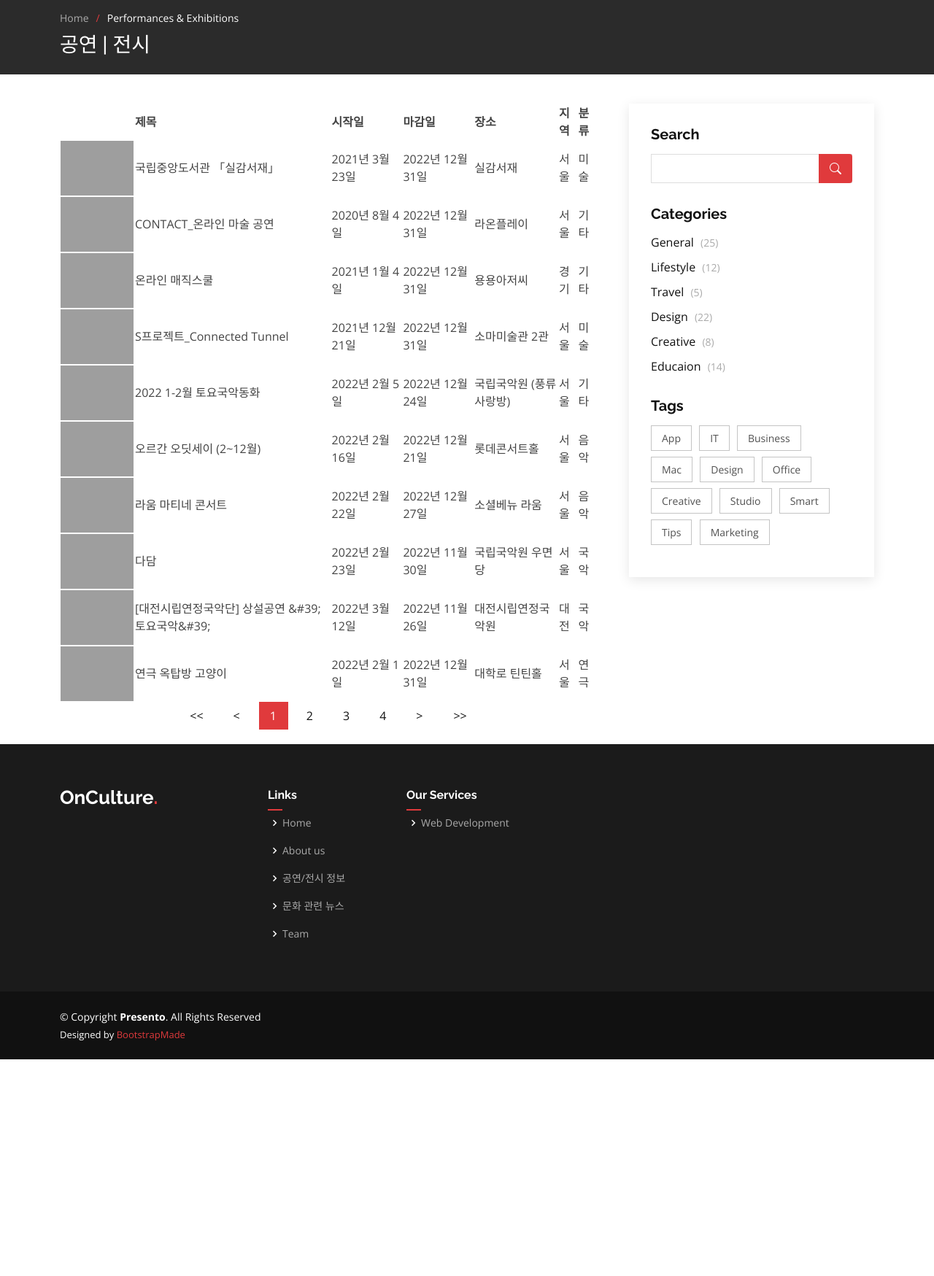
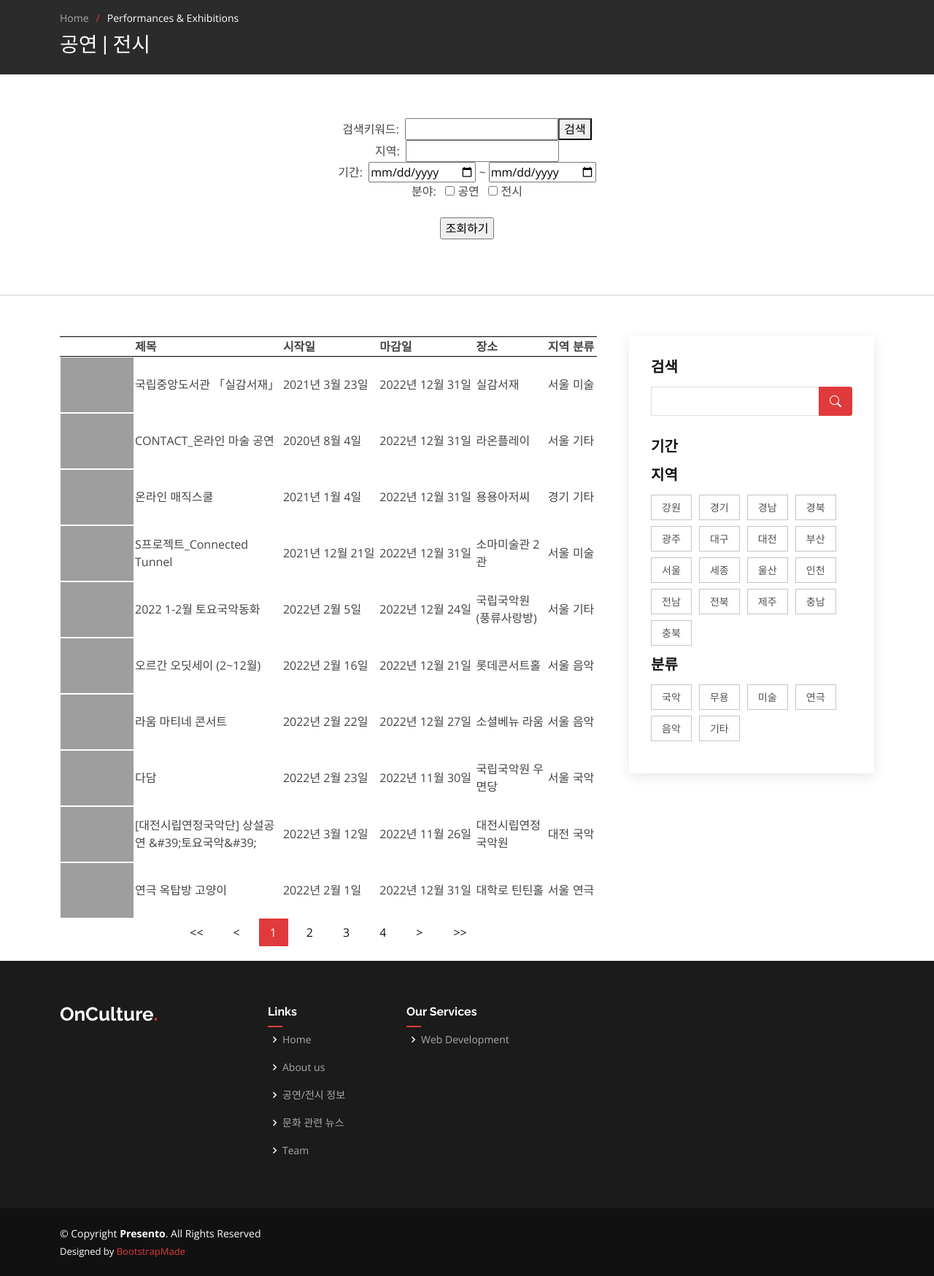
Before and after one commit to hsollc/twoapps_merger_test, a Django app: page /index/performance/ in a window 1280 px wide. Shown: the part 83-1832 px from the top of the page at 73% size. Before the commit the page ends 1535 px from the top, so only its background shows below. Run offline with Django 4.2, Linux system fonts and the light colour scheme; data comes from the database, SQL or seed files in the repository; some libraries are stand-ins or nearby versions; grey boxes are pictures that could not be loaded.

Commit message:
performance.html 관련 스타일 수정

```diff
--- a/InterfaceApp/static/assets/css/style.css
+++ b/InterfaceApp/static/assets/css/style.css
@@ -1967,7 +1967,31 @@ section {
   color: #aaaaaa;
   font-size: 14px;
 }
-
+.performance_table{
+  border-spacing: 2px;
+  border-top: 1px solid black;
+}
+.performance_thumbnail {
+
+}
+.performance_title{
+  width: 30%;
+}
+.performance_startDate{
+  width: 20%;
+}
+.performance_endDate{
+  width: 20%;
+}
+.performance_place{
+  width: 15%;
+}
+.performance_area{
+  width: 5%;
+}
+.performance_realName{
+  width: 5%;
+}
 /*--------------------------------------------------------------
 # Footer
 --------------------------------------------------------------*/
@@ -2131,3 +2155,7 @@ section {
   color: #fff;
   text-decoration: none;
 }
+
+#performance_thumbnail{
+  width: 10%;
+}
--- a/InterfaceApp/templates/performance.html
+++ b/InterfaceApp/templates/performance.html
@@ -19,7 +19,7 @@
 
       </div>
     </section><!-- End Breadcrumbs -->
-    <!--
+
     <section class="search" style="text-align: center;">
       <form action="">
         검색키워드:&nbsp;&nbsp;<input type="text" name="keyword"><button>검색</button><br>
@@ -33,7 +33,7 @@
     </section>
 
     <hr>
-    -->
+
       <script>
 
       </script>
@@ -44,28 +44,28 @@
         <div class="row">
           <div class="col-lg-8 entries">
             <div>
-              <table>
+              <table class="performance_table">
                 <thead>
-                  <tr>
-                    <th></th>
-                    <th>제목</th>
-                    <th>시작일</th>
-                    <th>마감일</th>
-                    <th>장소</th>
-                    <th>지역</th>
-                    <th>분류</th>
+                  <tr style="border-bottom: 1px solid black;">
+                    <th class="performance_thumbnail"></th>
+                    <th class="performance_title">제목</th>
+                    <th class="performance_startDate">시작일</th>
+                    <th class="performance_endDate">마감일</th>
+                    <th class="performance_place">장소</th>
+                    <th class="performance_area">지역</th>
+                    <th class="performance_realName">분류</th>
                   </tr>
                 </thead>
                 <tbody>
                   {% for performance in performance_list %}
                   <tr>
-                    <td><img src="{{performance.thumbnail}}" style="width: 100px;"></td>
-                    <td>{{performance.title}}</td>
-                    <td>{{performance.startDate}}</td>
-                    <td>{{performance.endDate}}</td>
-                    <td>{{performance.place}}</td>
-                    <td>{{performance.area}}</td>
-                    <td>{{performance.realmName}}</td>
+                    <td class="performance_thumbnail"><img src="{{performance.thumbnail}}" style="width: 100px;"></td>
+                    <td class="performance_title">{{performance.title}}</td>
+                    <td class="performance_startDate">{{performance.startDate}}</td>
+                    <td class="performance_endDate">{{performance.endDate}}</td>
+                    <td class="performance_place">{{performance.place}}</td>
+                    <td class="performance_area">{{performance.area}}</td>
+                    <td class="performance_realName">{{performance.realmName}}</td>
                   </tr>
                   {% endfor %}
                 </tbody>
@@ -125,7 +125,7 @@
 
             <div class="sidebar">
 
-              <h3 class="sidebar-title">Search</h3>
+              <h3 class="sidebar-title">검색</h3>
               <div class="sidebar-item search-form">
                 <form action="">
                   <input type="text">
@@ -133,32 +133,42 @@
                 </form>
               </div><!-- End sidebar search formn-->
 
-              <h3 class="sidebar-title">Categories</h3>
-              <div class="sidebar-item categories">
+              <h3 class="sidebar-title">기간</h3>
+              <div>
+
+              </div>
+              <h3 class="sidebar-title">지역</h3>
+              <div class="sidebar-item tags">
                 <ul>
-                  <li><a href="#">General <span>(25)</span></a></li>
-                  <li><a href="#">Lifestyle <span>(12)</span></a></li>
-                  <li><a href="#">Travel <span>(5)</span></a></li>
-                  <li><a href="#">Design <span>(22)</span></a></li>
-                  <li><a href="#">Creative <span>(8)</span></a></li>
-                  <li><a href="#">Educaion <span>(14)</span></a></li>
+                  <li><a href="#">강원</a></li>
+                  <li><a href="#">경기</a></li>
+                  <li><a href="#">경남</a></li>
+                  <li><a href="#">경북</a></li>
+                  <li><a href="#">광주</a></li>
+                  <li><a href="#">대구</a></li>
+                  <li><a href="#">대전</a></li>
+                  <li><a href="#">부산</a></li>
+                  <li><a href="#">서울</a></li>
+                  <li><a href="#">세종</a></li>
+                  <li><a href="#">울산</a></li>
+                  <li><a href="#">인천</a></li>
+                  <li><a href="#">전남</a></li>
+                  <li><a href="#">전북</a></li>
+                  <li><a href="#">제주</a></li>
+                  <li><a href="#">충남</a></li>
+                  <li><a href="#">충북</a></li>
                 </ul>
               </div><!-- End sidebar categories-->
 
-              <h3 class="sidebar-title">Tags</h3>
+              <h3 class="sidebar-title">분류</h3>
               <div class="sidebar-item tags">
                 <ul>
-                  <li><a href="#">App</a></li>
-                  <li><a href="#">IT</a></li>
-                  <li><a href="#">Business</a></li>
-                  <li><a href="#">Mac</a></li>
-                  <li><a href="#">Design</a></li>
-                  <li><a href="#">Office</a></li>
-                  <li><a href="#">Creative</a></li>
-                  <li><a href="#">Studio</a></li>
-                  <li><a href="#">Smart</a></li>
-                  <li><a href="#">Tips</a></li>
-                  <li><a href="#">Marketing</a></li>
+                  <li><a href="#">국악</a></li>
+                  <li><a href="#">무용</a></li>
+                  <li><a href="#">미술</a></li>
+                  <li><a href="#">연극</a></li>
+                  <li><a href="#">음악</a></li>
+                  <li><a href="#">기타</a></li>
                 </ul>
               </div><!-- End sidebar tags-->
 
```
